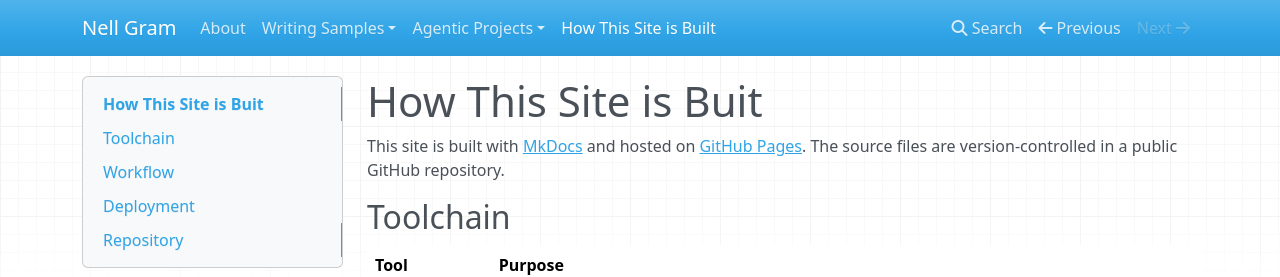
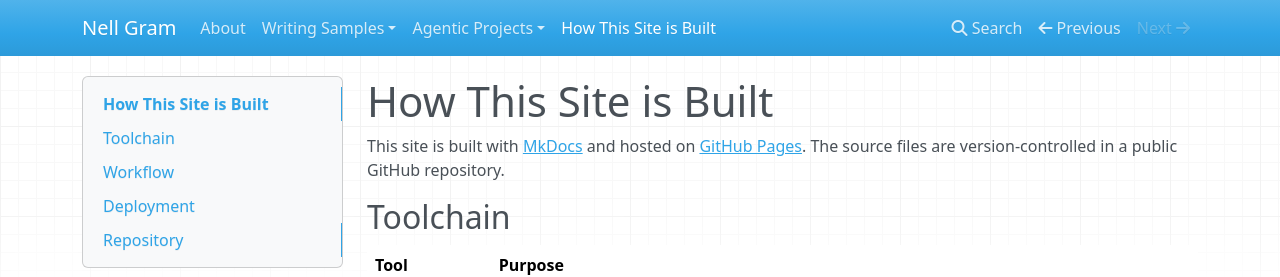
Before and after one commit to nellcgram/nellcgram.github.io, an MkDocs documentation site: the page built from docs/how-this-site-is-built.md, in a window 1280 px wide and 1142 px high. Shown: the top 277 px of the window. Built offline with MkDocs 1.6.1, drawn with Linux system fonts in a browser that asks for light colours; nearby versions of some CDN libraries.

Commit message:
Update how-this-site-is-built.md spelling

```diff
--- a/docs/how-this-site-is-built.md
+++ b/docs/how-this-site-is-built.md
@@ -1,4 +1,4 @@
-# How This Site is Buit
+# How This Site is Built
 
 This site is built with [MkDocs](https://www.mkdocs.org/) and hosted on
 [GitHub Pages](https://pages.github.com/). The source files are version-controlled
```
